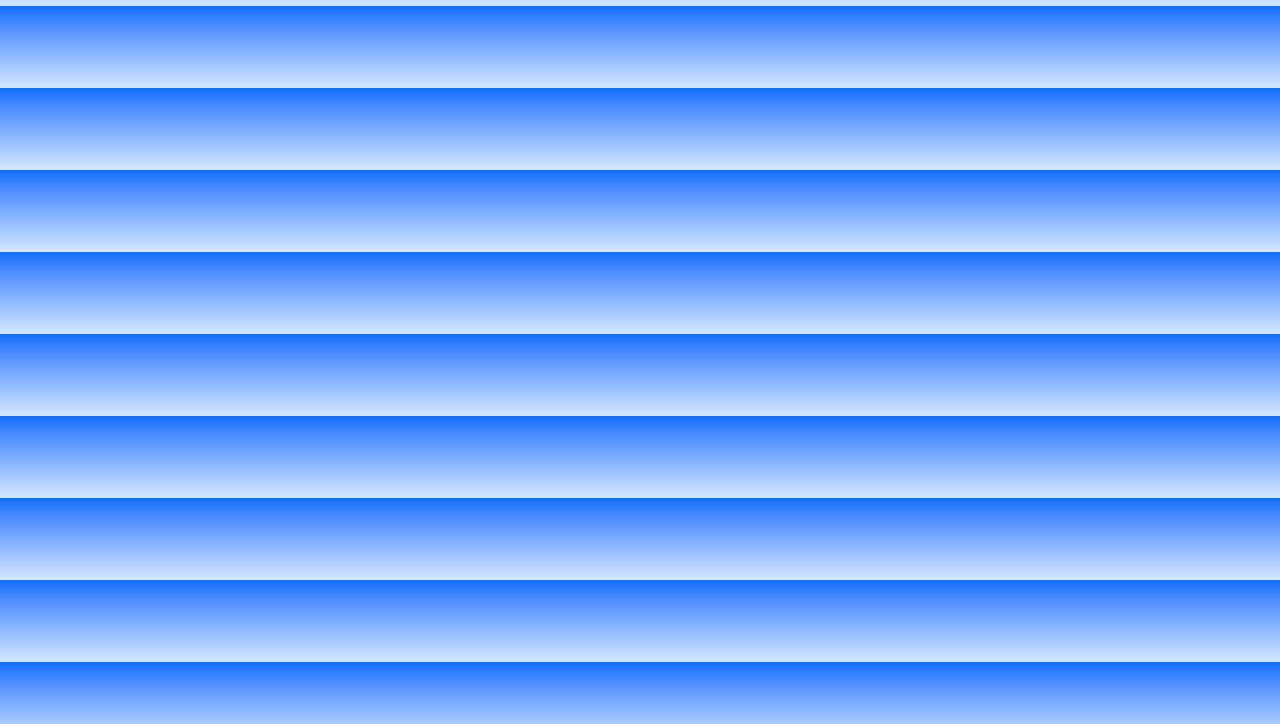
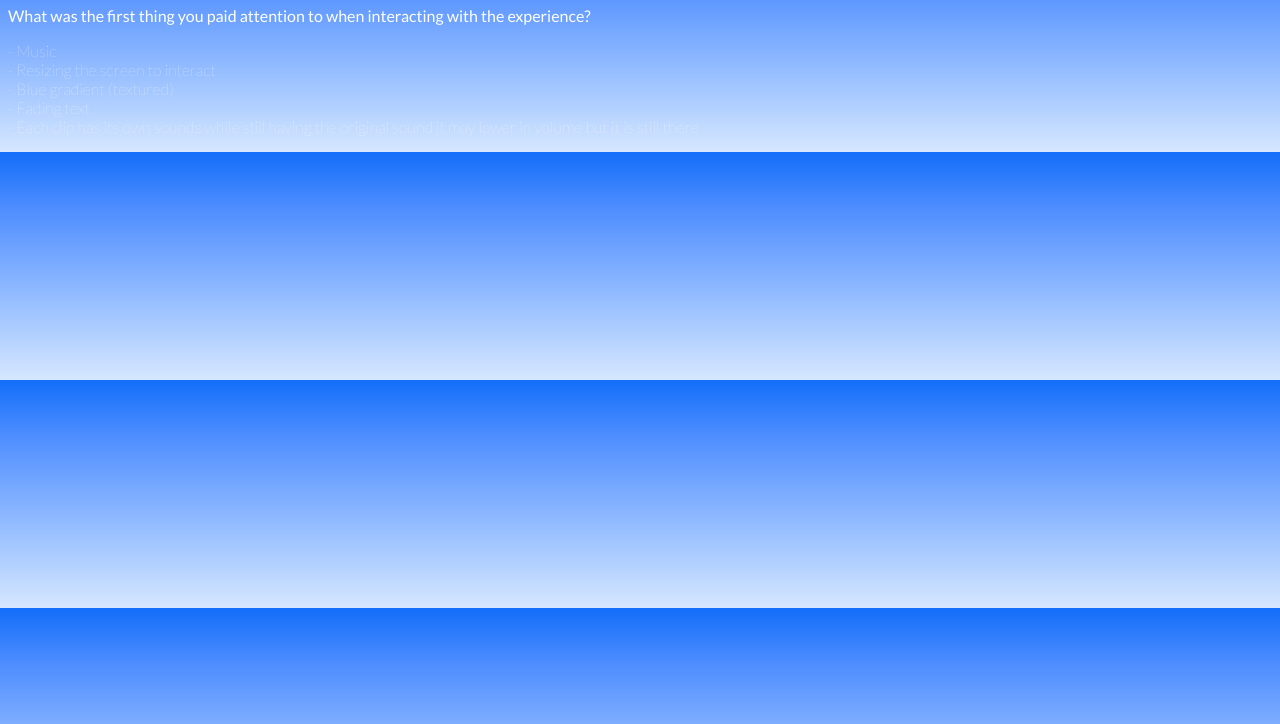
Before and after one commit to 3948647/3948647.github.io, a plain HTML site: page endless.summer/index.html in a window 1280 px wide. Shown: the part 76-800 px from the top of the page. Drawn offline with Linux system fonts and the light colour scheme.

Commit message:
test text

```diff
--- a/endless.summer/index.html
+++ b/endless.summer/index.html
@@ -11,5 +11,13 @@
 </head>
 <body>
     <h1 class=" lato-thin"> Endless Summer</h1>
+    <p class="lato-regular"> What was the first thing you paid attention to when interacting with the experience? </p>
+    <p class="lato-thin">
+        - Music <br>
+        - Resizing the screen to interact <br>
+        - Blue gradient (textured)<br>
+        - Fading text <br>
+        - Each clip has its own sounds while still having the original sound it may lower in volume but it is still there <br>
+        </p>
 </body>
 </html>
--- a/endless.summer/style.css
+++ b/endless.summer/style.css
@@ -16,9 +16,15 @@ h1{
   }
 
   body {
+    background-image: linear-gradient(to bottom, #136ef9, #4f8eff, #7cacff, #a8caff, #d6e7ff);
+
     /* padding-left: 2%; */
-    text-align: center;
+    /* text-align: center; */
     /* border: 5px solid red; */
     /* width: 400px; */
-    background-image: linear-gradient(to bottom, #136ef9, #4f8eff, #7cacff, #a8caff, #d6e7ff);
 }
+
+p{
+    text-align: left;
+    color:white
+}
```
